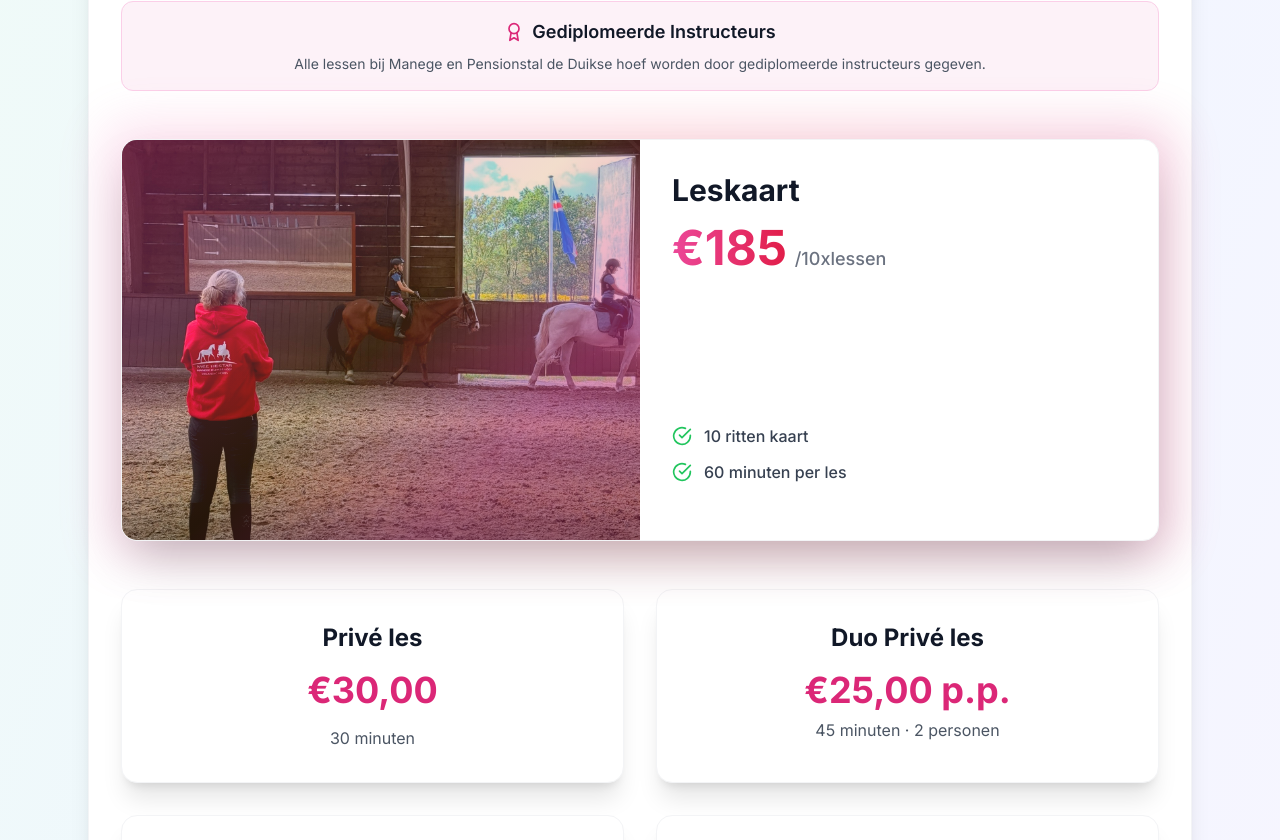
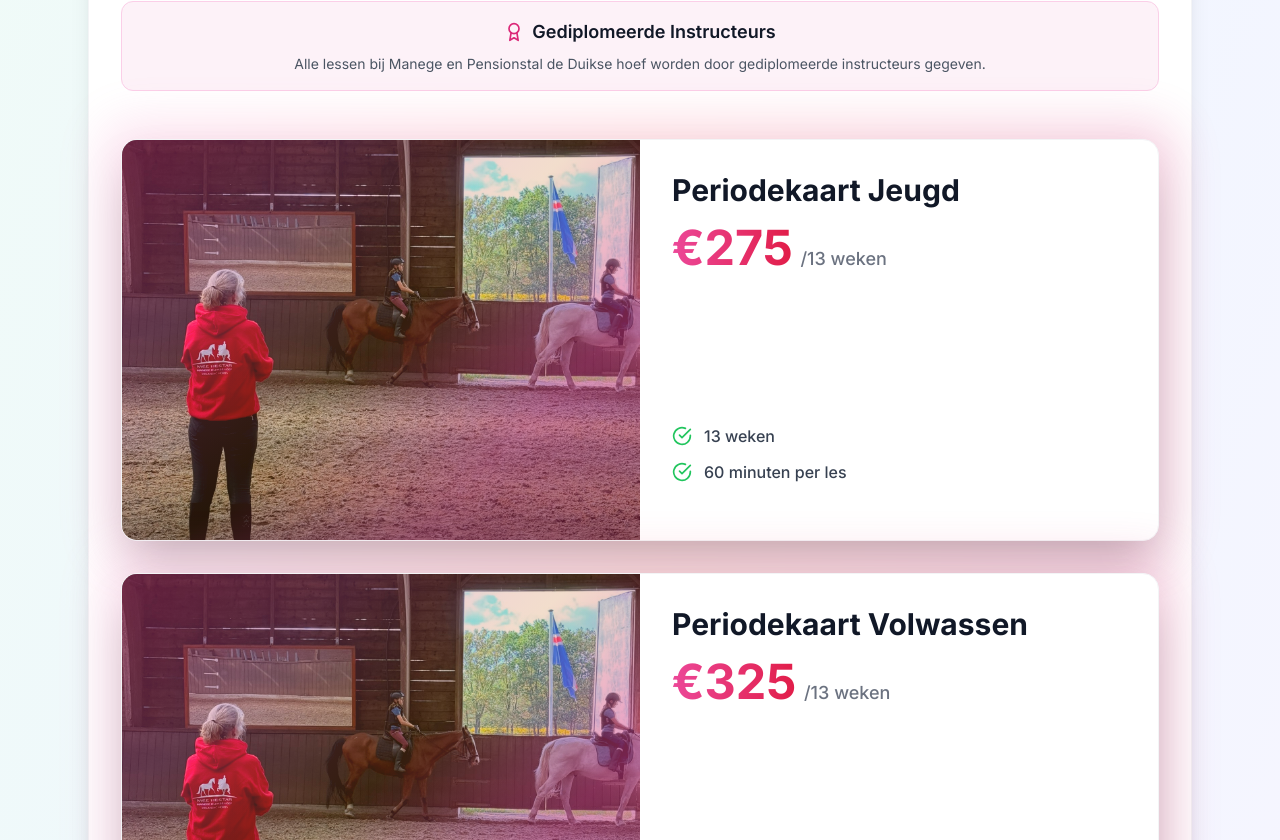
Before and after one commit to diederik24/Website-, a Next.js app in the folder website-manegeduiksehoef/: page /lessen in a window 1280 px wide. Shown: the part 1600-2440 px from the top of the page. Built offline with nearby package versions, Linux system fonts and the light colour scheme; no server answers.

Commit message:
Voeg periodekaarten toe (Jeugd â‚¬275 en Volwassen â‚¬325) en verwijder rittenkaart

```diff
--- a/website-manegeduiksehoef/app/lessen/page.tsx
+++ b/website-manegeduiksehoef/app/lessen/page.tsx
@@ -179,22 +179,44 @@ export default function LessenPage() {
             </div>
 
             <div className="w-full max-w-7xl mx-auto">
-              {/* Ritten kaart */}
+              {/* Periodekaarten */}
+              <div className="space-y-8 mb-12">
+                {/* Jeugd Periodekaart */}
                 <motion.div
                   initial={{ opacity: 0, y: 30 }}
                   whileInView={{ opacity: 1, y: 0 }}
                   transition={{ duration: 0.8 }}
-                className="w-full mb-12"
+                  className="w-full"
                 >
                   <LessonCard
-                  lessons={10}
-                  price={185}
+                    price={275}
+                    title="Periodekaart Jeugd"
+                    subtitle="/13 weken"
                     features={[
-                    "10 ritten kaart",
+                      "13 weken",
                       "60 minuten per les"
                     ]}
                   />
                 </motion.div>
+
+                {/* Volwassen Periodekaart */}
+                <motion.div
+                  initial={{ opacity: 0, y: 30 }}
+                  whileInView={{ opacity: 1, y: 0 }}
+                  transition={{ duration: 0.8, delay: 0.1 }}
+                  className="w-full"
+                >
+                  <LessonCard
+                    price={325}
+                    title="Periodekaart Volwassen"
+                    subtitle="/13 weken"
+                    features={[
+                      "13 weken",
+                      "60 minuten per les"
+                    ]}
+                  />
+                </motion.div>
+              </div>
 
               {/* Privé les en Losse les opties */}
               <div className="grid grid-cols-1 md:grid-cols-2 gap-8">
--- a/website-manegeduiksehoef/components/LessonCard.tsx
+++ b/website-manegeduiksehoef/components/LessonCard.tsx
@@ -4,12 +4,14 @@ import { motion } from 'framer-motion'
 import { CheckCircle, Star, Gift, Calendar, Users, Sparkles, Crown, Zap, Heart } from 'lucide-react'
 
 interface LessonCardProps {
-  lessons: number
+  lessons?: number
   price: number
   originalPrice?: number
   discount?: number
   isPopular?: boolean
   features?: string[]
+  title?: string
+  subtitle?: string
 }
 
 export default function LessonCard({
@@ -24,7 +26,9 @@ export default function LessonCard({
     "Professionele instructie",
     "Geschikt voor alle niveaus",
     "Flexibele planning"
-  ]
+  ],
+  title = "Leskaart",
+  subtitle
 }: LessonCardProps) {
   return (
     <motion.div
@@ -94,7 +98,7 @@ export default function LessonCard({
                 animate={{ opacity: 1, x: 0 }}
                 transition={{ delay: 0.2 }}
               >
-                Leskaart
+                {title}
               </motion.h3>
 
               <motion.div
@@ -114,7 +118,11 @@ export default function LessonCard({
                   >
                     €{price}
                   </motion.span>
-                  <span className="text-lg text-gray-500 font-medium">/10xlessen</span>
+                  {subtitle ? (
+                    <span className="text-lg text-gray-500 font-medium">{subtitle}</span>
+                  ) : (
+                    <span className="text-lg text-gray-500 font-medium">/10xlessen</span>
+                  )}
                 </div>
                 {discount && (
                   <motion.span
```
Lines whose indentation alone changed are shown as unchanged.
